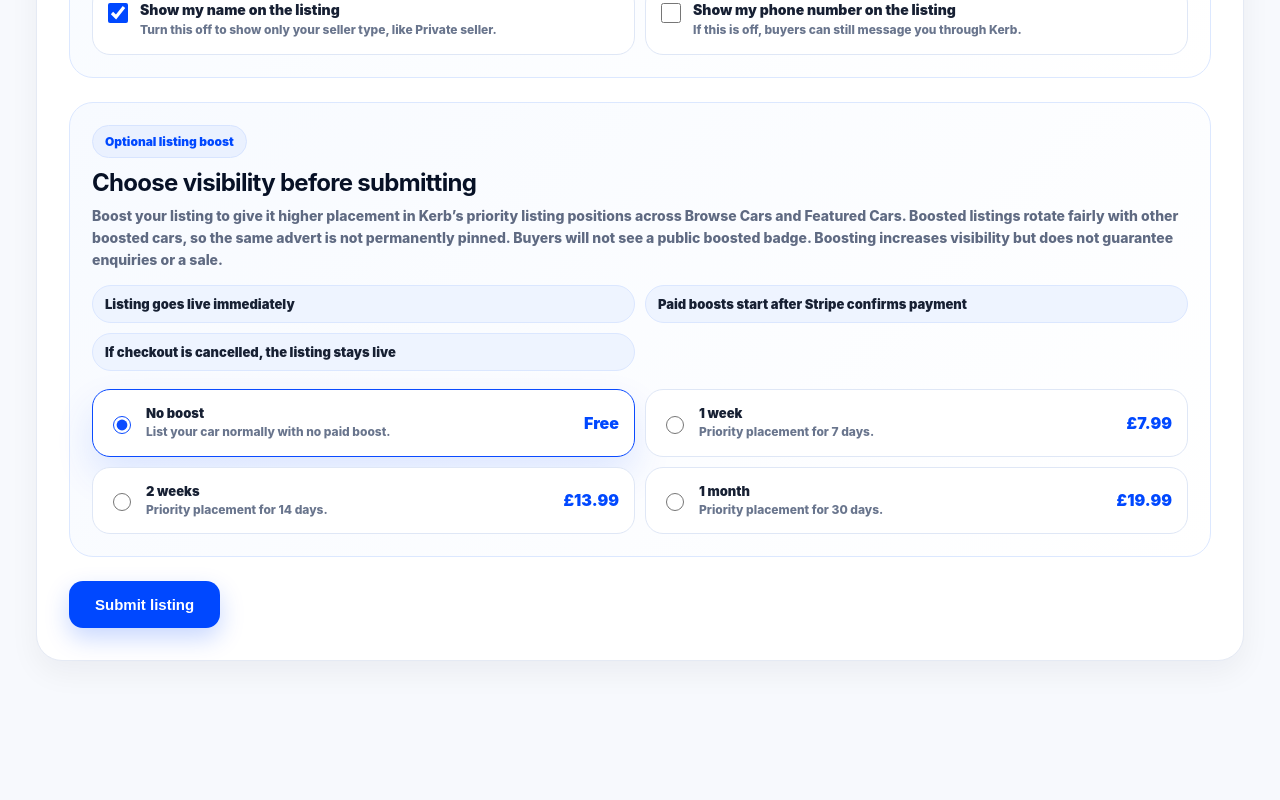
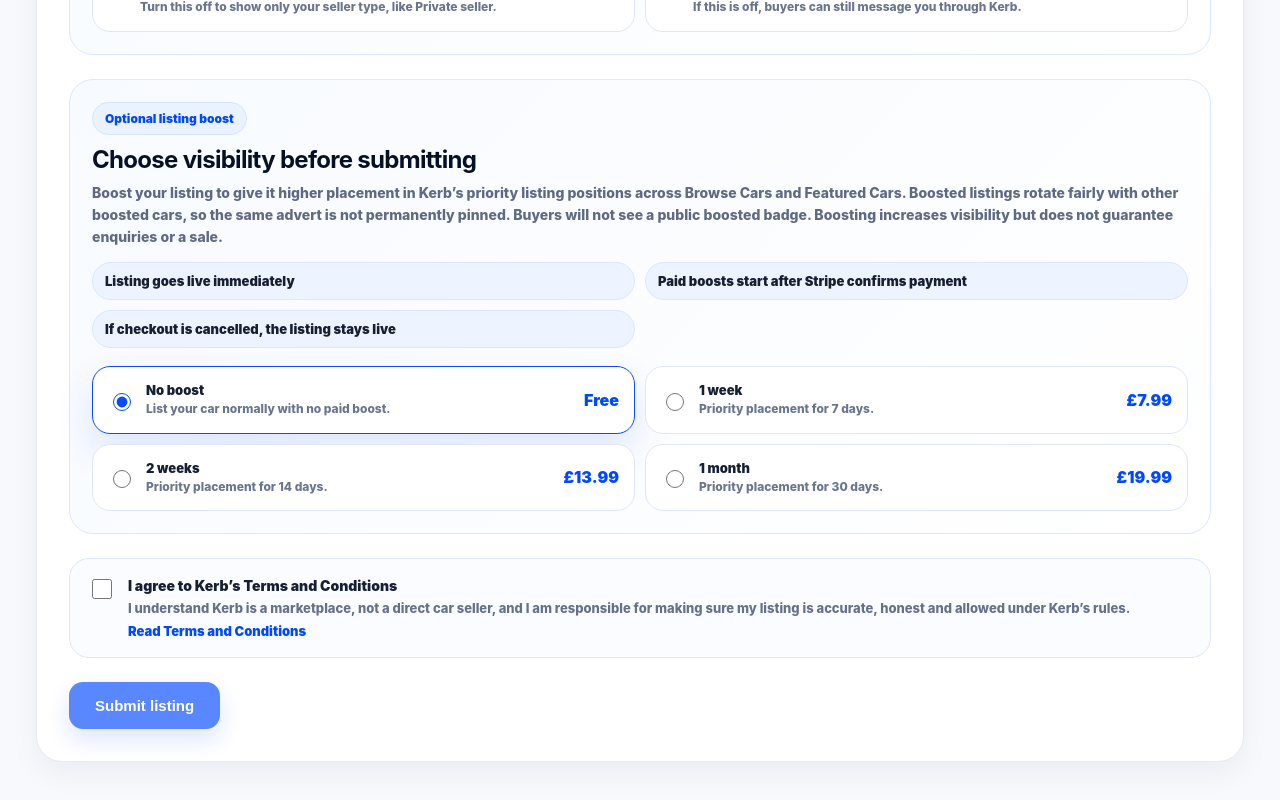
Before and after one commit to Abzgetzit/kerb, a Next.js app: page /post-car in a window 1280 px wide. Shown: the part 2725-3525 px from the top of the page. Before the commit the page ends 3436 px from the top, so only its background shows below. Built offline with nearby package versions, Linux system fonts and the light colour scheme; no server answers; sample sign-in values are in the browser's storage.

Commit message:
Update page.js

```diff
--- a/app/post-car/page.js
+++ b/app/post-car/page.js
@@ -366,6 +366,7 @@ export default function PostCarPage() {
   const [selectedBoostPlan, setSelectedBoostPlan] = useState("none");
   const [showSellerName, setShowSellerName] = useState(true);
   const [showSellerPhone, setShowSellerPhone] = useState(false);
+  const [acceptedTerms, setAcceptedTerms] = useState(false);
   const [photos, setPhotos] = useState([]);
   const photoUrlsRef = useRef([]);
 
@@ -570,6 +571,8 @@ export default function PostCarPage() {
     formData.set("listing_category", listingCategory);
     formData.set("show_seller_name", showSellerName ? "true" : "false");
     formData.set("show_seller_phone", showSellerPhone ? "true" : "false");
+    formData.set("terms_accepted", acceptedTerms ? "true" : "false");
+    formData.set("terms_version", "2026-06-28");
 
     if (currentUser?.id) {
       formData.set("account_id", currentUser.id);
@@ -1051,7 +1054,7 @@ export default function PostCarPage() {
 
           <div className="grid">
             <label>
-              Full name <span className="optionalText">Optional to show publicly</span>
+              Full name
               <input
                 name="seller_name"
                 placeholder="Your name"
@@ -1060,6 +1063,7 @@ export default function PostCarPage() {
                   currentUser?.full_name ||
                   ""
                 }
+                required
               />
             </label>
 
@@ -1178,9 +1182,31 @@ export default function PostCarPage() {
             </div>
           </section>
 
+          <section className="termsSection">
+            <label className="termsOption">
+              <input
+                type="checkbox"
+                checked={acceptedTerms}
+                onChange={(event) => setAcceptedTerms(event.target.checked)}
+                required
+              />
+              <span>
+                <strong>I agree to Kerb’s Terms and Conditions</strong>
+                <em>
+                  I understand Kerb is a marketplace, not a direct car seller,
+                  and I am responsible for making sure my listing is accurate,
+                  honest and allowed under Kerb’s rules.
+                </em>
+                <a href="/terms" target="_blank" rel="noreferrer">
+                  Read Terms and Conditions
+                </a>
+              </span>
+            </label>
+          </section>
+
           {errorMessage && <div className="errorBox">{errorMessage}</div>}
 
-          <button className="primaryBtn" type="submit" disabled={isSubmitting}>
+          <button className="primaryBtn" type="submit" disabled={isSubmitting || !acceptedTerms}>
             {isSubmitting
               ? selectedBoostPlan === "none"
                 ? "Submitting listing..."
@@ -1804,6 +1830,60 @@ const styles = `
     white-space: nowrap;
   }
 
+  .termsSection {
+    margin: 0 0 24px;
+    background: #fbfcff;
+    border: 1px solid #dfe7f6;
+    border-radius: 20px;
+    padding: 18px;
+  }
+
+  .termsOption {
+    display: flex;
+    align-items: flex-start;
+    gap: 13px;
+    cursor: pointer;
+  }
+
+  .termsOption input {
+    width: 20px;
+    height: 20px;
+    margin-top: 2px;
+    accent-color: #0048ff;
+    flex: 0 0 auto;
+  }
+
+  .termsOption span {
+    display: grid;
+    gap: 5px;
+  }
+
+  .termsOption strong {
+    color: #172033;
+    font-size: 14px;
+    font-weight: 950;
+  }
+
+  .termsOption em {
+    color: #657189;
+    font-size: 13px;
+    font-style: normal;
+    font-weight: 760;
+    line-height: 1.45;
+  }
+
+  .termsOption a {
+    color: #0048ff;
+    width: fit-content;
+    font-size: 13px;
+    font-weight: 950;
+    text-decoration: none;
+  }
+
+  .termsOption a:hover {
+    text-decoration: underline;
+  }
+
   .errorBox {
     background: #fff1f1;
     color: #b42318;
```
